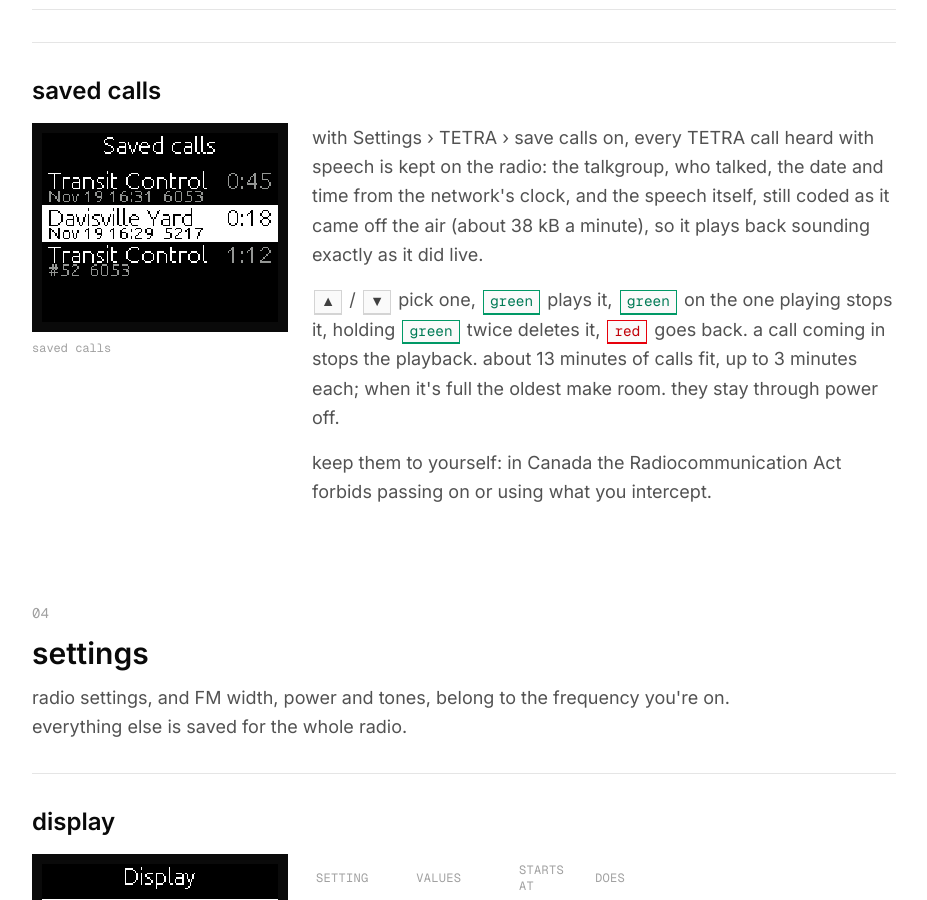
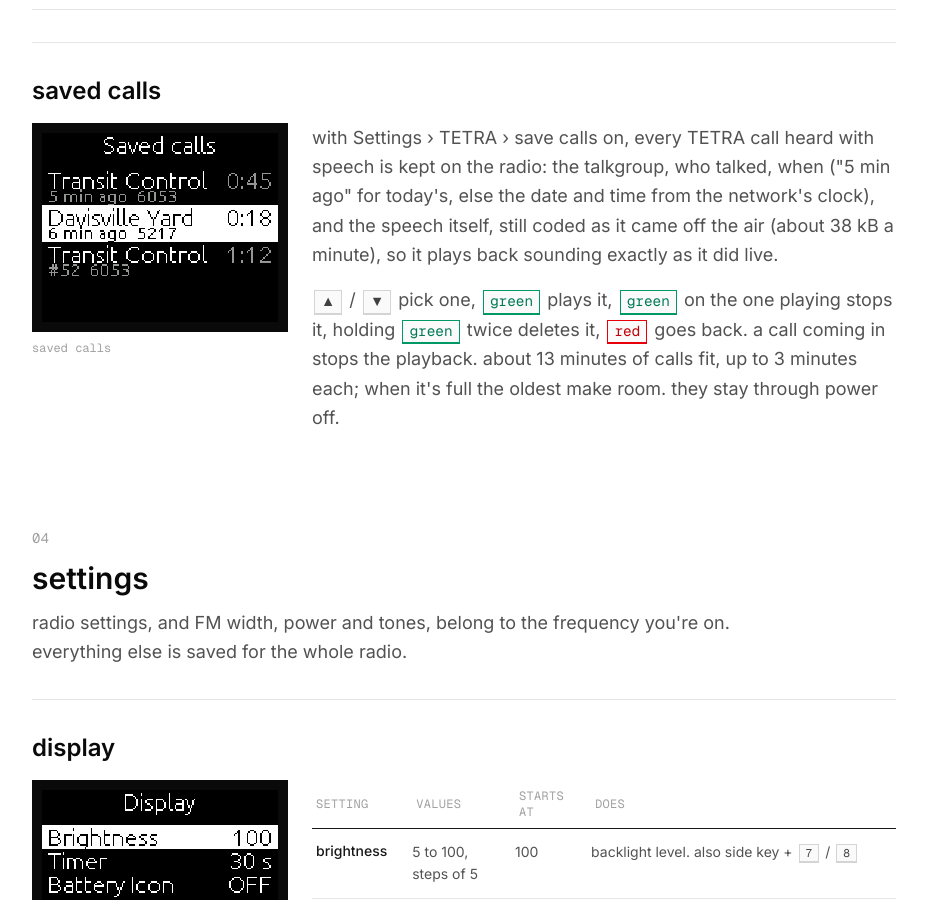
Before and after one commit to jkzh0u/jkzhou-web, a Next.js app: page /projects/c62/manual in a window 1280 px wide. Shown: the part 4980-5880 px from the top of the page, without its empty margins (304-1231 px from the left). Built offline with nearby package versions, Linux system fonts and the light colour scheme.

Commit message:
c62: saved calls show how long ago; drop the legal note

```diff
--- a/data/c62Manual.ts
+++ b/data/c62Manual.ts
@@ -157,9 +157,8 @@ export const manual: ManualSection[] = [
         title: "saved calls",
         screens: [shot("tetra-16b-saved", "saved calls: Transit Control and Davisville Yard with dates and lengths", "saved calls")],
         paragraphs: [
-          "with Settings › TETRA › save calls on, every TETRA call heard with speech is kept on the radio: the talkgroup, who talked, the date and time from the network's clock, and the speech itself, still coded as it came off the air (about 38 kB a minute), so it plays back sounding exactly as it did live.",
+          "with Settings › TETRA › save calls on, every TETRA call heard with speech is kept on the radio: the talkgroup, who talked, when (\"5 min ago\" for today's, else the date and time from the network's clock), and the speech itself, still coded as it came off the air (about 38 kB a minute), so it plays back sounding exactly as it did live.",
           "{up} / {down} pick one, {green} plays it, {green} on the one playing stops it, holding {green} twice deletes it, {red} goes back. a call coming in stops the playback. about 13 minutes of calls fit, up to 3 minutes each; when it's full the oldest make room. they stay through power off.",
-          "keep them to yourself: in Canada the Radiocommunication Act forbids passing on or using what you intercept.",
         ],
       },
     ],
```
Also changed, not shown: public/projects/c62-manual/tetra-16b-saved.png.
